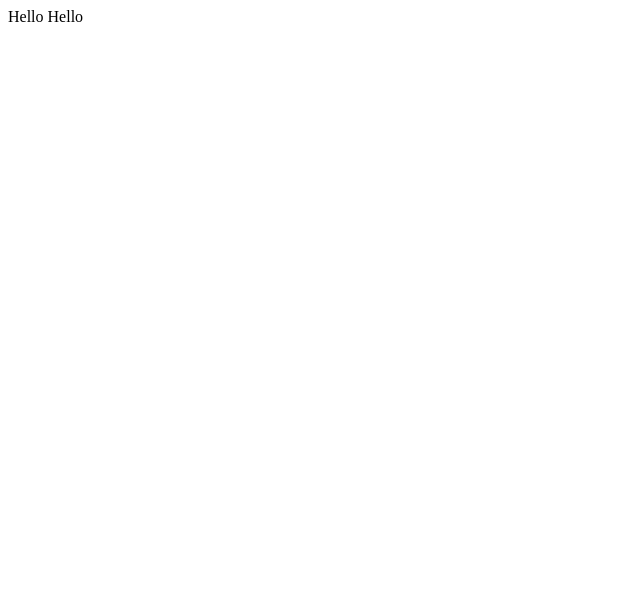
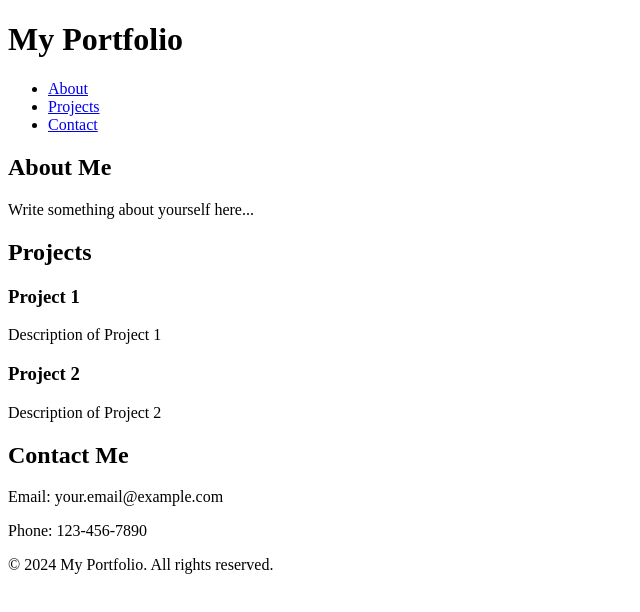
Before and after one commit to mianabdulmoez/mianabdulmoez.github.io, a plain HTML site: page index.html in a window 1280 px wide. Shown: the whole page, without its empty margins (0-640 px from the left). Drawn offline with Linux system fonts and the light colour scheme.

Commit message:
Update index.html

```diff
--- a/index.html
+++ b/index.html
@@ -1,2 +1,49 @@
-Hello
-Hello
+<!DOCTYPE html>
+<html lang="en">
+<head>
+    <meta charset="UTF-8">
+    <meta name="viewport" content="width=device-width, initial-scale=1.0">
+    <title>My Portfolio</title>
+    <link rel="stylesheet" href="styles.css"> <!-- You can link a separate CSS file here -->
+</head>
+<body>
+    <header>
+        <h1>My Portfolio</h1>
+        <nav>
+            <ul>
+                <li><a href="#about">About</a></li>
+                <li><a href="#projects">Projects</a></li>
+                <li><a href="#contact">Contact</a></li>
+            </ul>
+        </nav>
+    </header>
+
+    <section id="about">
+        <h2>About Me</h2>
+        <p>Write something about yourself here...</p>
+    </section>
+
+    <section id="projects">
+        <h2>Projects</h2>
+        <div class="project">
+            <h3>Project 1</h3>
+            <p>Description of Project 1</p>
+        </div>
+        <div class="project">
+            <h3>Project 2</h3>
+            <p>Description of Project 2</p>
+        </div>
+        <!-- Add more projects as needed -->
+    </section>
+
+    <section id="contact">
+        <h2>Contact Me</h2>
+        <p>Email: your.email@example.com</p>
+        <p>Phone: 123-456-7890</p>
+    </section>
+
+    <footer>
+        <p>&copy; 2024 My Portfolio. All rights reserved.</p>
+    </footer>
+</body>
+</html>
```
